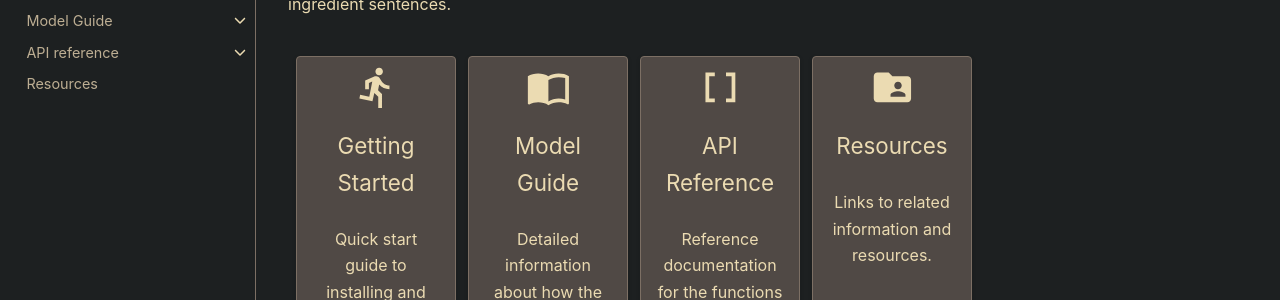
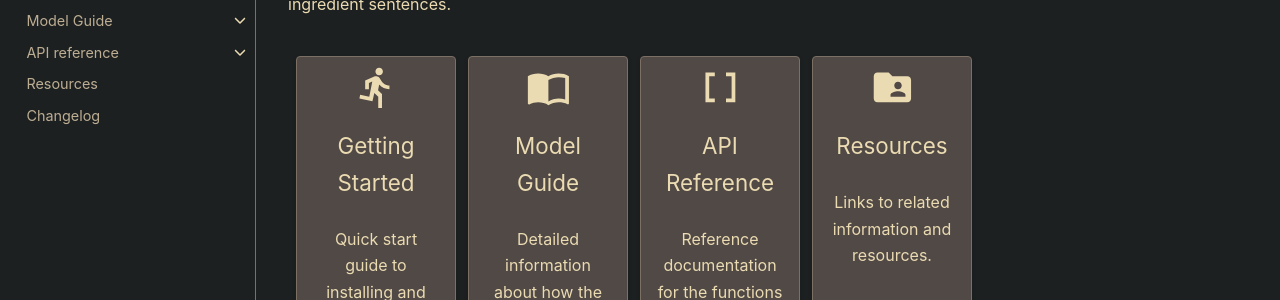
Before and after one commit to strangetom/ingredient-parser, a Sphinx documentation site: the page built from docs/source/index.rst, in a window 1280 px wide. Shown: the part 170-470 px from the top of the page. Built offline with Sphinx 7.4.7 and the Sphinx Book theme 1.1.4, drawn with Linux system fonts in a browser that asks for light colours.

Commit message:
Docs: Include changelog in docs

```diff
--- /dev/null
+++ b/docs/source/changelog.rst
@@ -0,0 +1,2 @@
+.. include:: ../../CHANGELOG.md
+    :parser: myst_parser.sphinx_
--- a/docs/source/conf.py
+++ b/docs/source/conf.py
@@ -24,6 +24,7 @@ extensions = [
     "sphinx.ext.intersphinx",
     "sphinx_copybutton",
     "sphinx_design",
+    "myst_parser",
 ]
 
 # autodoc_typehints = "none"
--- a/docs/source/index.rst
+++ b/docs/source/index.rst
@@ -90,3 +90,4 @@ The Ingredient Parser package is a Python package for parsing information from r
    Model Guide <guide/index>
    API reference <reference/index>
    Resources <resources/index>
+   changelog
--- a/requirements-doc.txt
+++ b/requirements-doc.txt
@@ -4,3 +4,4 @@ pydata-sphinx-theme
 sphinx_design
 sphinx-book-theme
 sphinx_copybutton
+myst-parser
```
